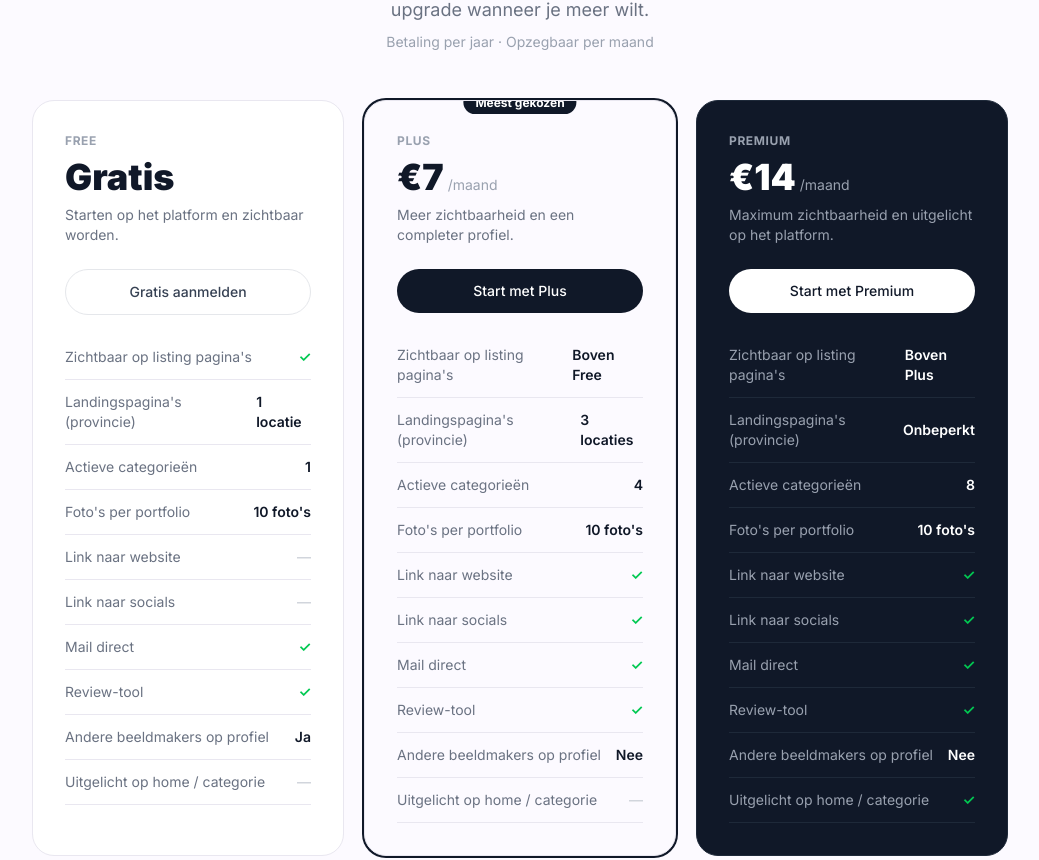
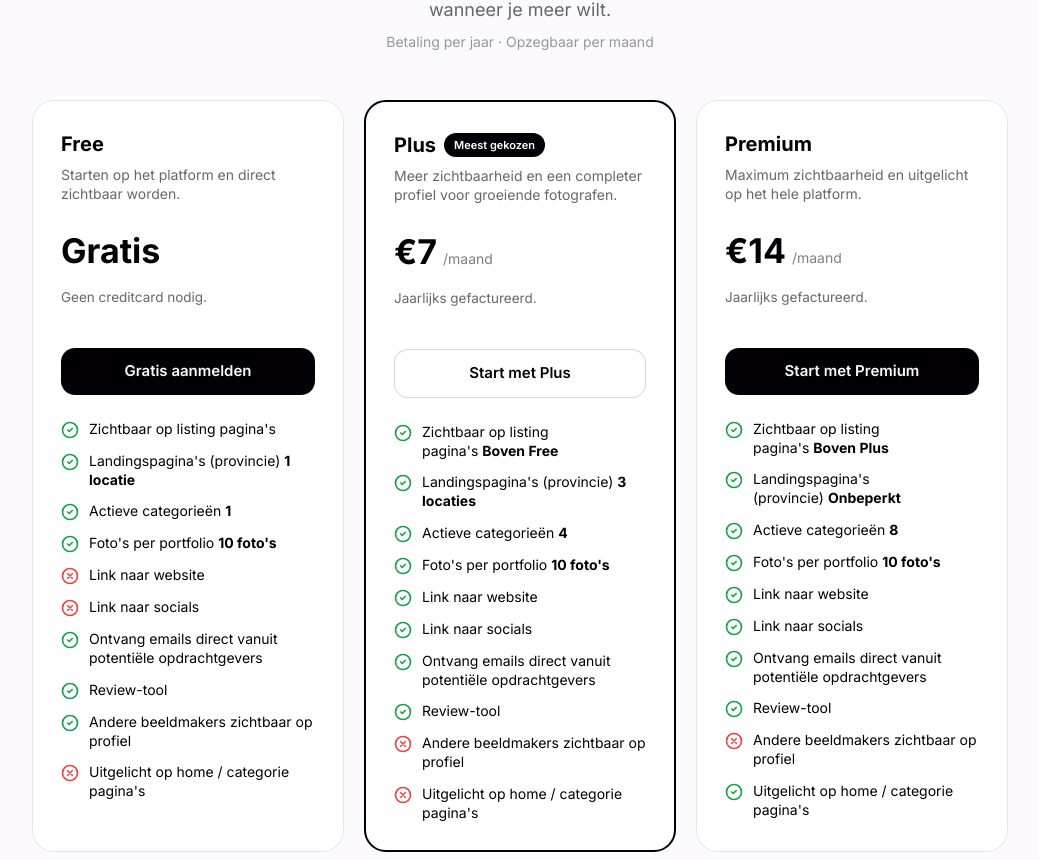
Before and after one commit to ruurd-coder/lenslab-nl, a Next.js app: page /memberships in a window 1280 px wide. Shown: the part 310-1170 px from the top of the page, without its empty margins (120-1159 px from the left). Built offline with nearby package versions, Linux system fonts and the light colour scheme; no server answers.

Commit message:
Redesign memberships page matching lenslab.design, red X icons, updated labels

```diff
--- a/app/memberships/page.tsx
+++ b/app/memberships/page.tsx
@@ -7,75 +7,102 @@ export const metadata = {
   description: "Kies het membership dat bij jou past als fotograaf of videograaf op LensLab.",
 };
 
-const TIERS = [
+type Feature = { label: string; included: boolean | string };
+
+const TIERS: {
+  name: string;
+  price: string;
+  period: string;
+  description: string;
+  featured: boolean;
+  cta: string;
+  ctaLink: string;
+  features: Feature[];
+}[] = [
   {
     name: "Free",
     price: "Gratis",
     period: "",
-    description: "Starten op het platform en zichtbaar worden.",
-    color: "bg-white",
-    highlight: false,
+    description: "Starten op het platform en direct zichtbaar worden.",
+    featured: false,
     cta: "Gratis aanmelden",
     ctaLink: "/login",
     features: [
-      { label: "Zichtbaar op listing pagina's", value: "✓" },
-      { label: "Landingspagina's (provincie)", value: "1 locatie" },
-      { label: "Actieve categorieën", value: "1" },
-      { label: "Foto's per portfolio", value: "10 foto's" },
-      { label: "Link naar website", value: "—" },
-      { label: "Link naar socials", value: "—" },
-      { label: "Mail direct", value: "✓" },
-      { label: "Review-tool", value: "✓" },
-      { label: "Andere beeldmakers op profiel", value: "Ja" },
-      { label: "Uitgelicht op home / categorie", value: "—" },
+      { label: "Zichtbaar op listing pagina's", included: true },
+      { label: "Landingspagina's (provincie)", included: "1 locatie" },
+      { label: "Actieve categorieën", included: "1" },
+      { label: "Foto's per portfolio", included: "10 foto's" },
+      { label: "Link naar website", included: false },
+      { label: "Link naar socials", included: false },
+      { label: "Ontvang emails direct vanuit potentiële opdrachtgevers", included: true },
+      { label: "Review-tool", included: true },
+      { label: "Andere beeldmakers zichtbaar op profiel", included: true },
+      { label: "Uitgelicht op home / categorie pagina's", included: false },
     ],
   },
   {
     name: "Plus",
     price: "€7",
     period: "/maand",
-    description: "Meer zichtbaarheid en een completer profiel.",
-    color: "bg-[#FCFAFF]",
-    highlight: true,
+    description: "Meer zichtbaarheid en een completer profiel voor groeiende fotografen.",
+    featured: true,
     cta: "Start met Plus",
     ctaLink: "mailto:hello@lenslab.nl?subject=Plus membership",
     features: [
-      { label: "Zichtbaar op listing pagina's", value: "Boven Free" },
-      { label: "Landingspagina's (provincie)", value: "3 locaties" },
-      { label: "Actieve categorieën", value: "4" },
-      { label: "Foto's per portfolio", value: "10 foto's" },
-      { label: "Link naar website", value: "✓" },
-      { label: "Link naar socials", value: "✓" },
-      { label: "Mail direct", value: "✓" },
-      { label: "Review-tool", value: "✓" },
-      { label: "Andere beeldmakers op profiel", value: "Nee" },
-      { label: "Uitgelicht op home / categorie", value: "—" },
+      { label: "Zichtbaar op listing pagina's", included: "Boven Free" },
+      { label: "Landingspagina's (provincie)", included: "3 locaties" },
+      { label: "Actieve categorieën", included: "4" },
+      { label: "Foto's per portfolio", included: "10 foto's" },
+      { label: "Link naar website", included: true },
+      { label: "Link naar socials", included: true },
+      { label: "Ontvang emails direct vanuit potentiële opdrachtgevers", included: true },
+      { label: "Review-tool", included: true },
+      { label: "Andere beeldmakers zichtbaar op profiel", included: false },
+      { label: "Uitgelicht op home / categorie pagina's", included: false },
     ],
   },
   {
     name: "Premium",
     price: "€14",
     period: "/maand",
-    description: "Maximum zichtbaarheid en uitgelicht op het platform.",
-    color: "bg-gray-900",
-    highlight: false,
-    dark: true,
+    description: "Maximum zichtbaarheid en uitgelicht op het hele platform.",
+    featured: false,
     cta: "Start met Premium",
     ctaLink: "mailto:hello@lenslab.nl?subject=Premium membership",
     features: [
-      { label: "Zichtbaar op listing pagina's", value: "Boven Plus" },
-      { label: "Landingspagina's (provincie)", value: "Onbeperkt" },
-      { label: "Actieve categorieën", value: "8" },
-      { label: "Foto's per portfolio", value: "10 foto's" },
-      { label: "Link naar website", value: "✓" },
-      { label: "Link naar socials", value: "✓" },
-      { label: "Mail direct", value: "✓" },
-      { label: "Review-tool", value: "✓" },
-      { label: "Andere beeldmakers op profiel", value: "Nee" },
-      { label: "Uitgelicht op home / categorie", value: "✓" },
+      { label: "Zichtbaar op listing pagina's", included: "Boven Plus" },
+      { label: "Landingspagina's (provincie)", included: "Onbeperkt" },
+      { label: "Actieve categorieën", included: "8" },
+      { label: "Foto's per portfolio", included: "10 foto's" },
+      { label: "Link naar website", included: true },
+      { label: "Link naar socials", included: true },
+      { label: "Ontvang emails direct vanuit potentiële opdrachtgevers", included: true },
+      { label: "Review-tool", included: true },
+      { label: "Andere beeldmakers zichtbaar op profiel", included: false },
+      { label: "Uitgelicht op home / categorie pagina's", included: true },
     ],
   },
 ];
+
+function CheckIcon() {
+  return (
+    <svg className="flex-shrink-0 mt-0.5" width="18" height="18" viewBox="0 0 24 24" fill="none"
+      stroke="#16A34A" strokeWidth="2.2" strokeLinecap="round" strokeLinejoin="round">
+      <path d="m9 12 2 2 4-4" />
+      <circle cx="12" cy="12" r="10" />
+    </svg>
+  );
+}
+
+function CrossIcon() {
+  return (
+    <svg className="flex-shrink-0 mt-0.5" width="18" height="18" viewBox="0 0 24 24" fill="none"
+      stroke="#ef4444" strokeWidth="2.2" strokeLinecap="round" strokeLinejoin="round">
+      <circle cx="12" cy="12" r="10" />
+      <path d="m15 9-6 6M9 9l6 6" />
+    </svg>
+  );
+}
 
 export default function MembershipsPage() {
   return (
@@ -83,15 +110,19 @@ export default function MembershipsPage() {
       <SiteNav />
 
       {/* Hero */}
-      <section className="max-w-4xl mx-auto px-6 pt-16 pb-12 text-center">
-        <p className="text-xs font-bold tracking-widest text-gray-400 uppercase mb-4">Beeldmakers</p>
-        <h1 className="text-5xl font-black text-gray-900 leading-tight tracking-tight mb-4">
+      <section className="max-w-2xl mx-auto px-6 pt-16 pb-12 text-center">
+        <p className="text-xs font-bold tracking-widest uppercase mb-4" style={{ color: "rgba(3,0,5,0.4)" }}>
+          Beeldmakers
+        </p>
+        <h1 className="text-5xl font-black leading-tight tracking-tight mb-4" style={{ color: "#030005" }}>
           Kies jouw membership
         </h1>
-        <p className="text-gray-500 text-lg max-w-xl mx-auto">
+        <p className="text-lg mb-2" style={{ color: "rgba(3,0,5,0.6)" }}>
           Zet jezelf op de kaart als fotograaf of videograaf. Begin gratis en upgrade wanneer je meer wilt.
         </p>
-        <p className="text-sm text-gray-400 mt-2">Betaling per jaar · Opzegbaar per maand</p>
+        <p className="text-sm" style={{ color: "rgba(3,0,5,0.4)" }}>
+          Betaling per jaar · Opzegbaar per maand
+        </p>
       </section>
 
       {/* Pricing cards */}
@@ -100,81 +131,82 @@ export default function MembershipsPage() {
           {TIERS.map((tier) => (
             <div
               key={tier.name}
-              className={`rounded-3xl border overflow-hidden relative ${
-                tier.dark
-                  ? "bg-gray-900 border-gray-800"
-                  : tier.highlight
-                  ? "bg-[#FCFAFF] border-[#E9E7F0] ring-2 ring-gray-900"
-                  : "bg-white border-[#E9E7F0]"
-              }`}
+              className="flex flex-col rounded-3xl p-6 md:p-7"
+              style={{
+                backgroundColor: "#FFFFFF",
+                border: tier.featured ? "2px solid #030005" : "1px solid rgba(3,0,5,0.10)",
+              }}
             >
-              {tier.highlight && (
-                <div className="absolute top-0 left-1/2 -translate-x-1/2 -translate-y-1/2">
-                  <span className="bg-gray-900 text-white text-xs font-bold px-3 py-1 rounded-full">
+              {/* Plan naam + badge */}
+              <div className="flex items-center gap-2 mb-1.5">
+                <span className="text-[20px] font-bold" style={{ color: "#030005" }}>{tier.name}</span>
+                {tier.featured && (
+                  <span
+                    className="rounded-full px-2.5 py-1 text-[11px] font-semibold text-white"
+                    style={{ backgroundColor: "#030005" }}
+                  >
                     Meest gekozen
-                  </span>
-                </div>
-              )}
-
-              <div className="p-8">
-                {/* Tier header */}
-                <p className={`text-xs font-bold uppercase tracking-wider mb-2 ${tier.dark ? "text-gray-400" : "text-gray-400"}`}>
-                  {tier.name}
-                </p>
-                <div className="flex items-baseline gap-1 mb-2">
-                  <span className={`text-4xl font-black ${tier.dark ? "text-white" : "text-gray-900"}`}>
-                    {tier.price}
-                  </span>
-                  {tier.period && (
-                    <span className={`text-sm ${tier.dark ? "text-gray-400" : "text-gray-400"}`}>
-                      {tier.period}
                   </span>
                 )}
               </div>
-                <p className={`text-sm mb-6 ${tier.dark ? "text-gray-400" : "text-gray-500"}`}>
+
+              {/* Beschrijving */}
+              <p className="text-[14px] leading-snug mb-5 min-h-[40px]" style={{ color: "rgba(3,0,5,0.6)" }}>
                 {tier.description}
               </p>
 
+              {/* Prijs */}
+              <div className="flex items-baseline gap-1.5 mb-1">
+                <span className="text-[34px] font-bold" style={{ color: "#030005" }}>{tier.price}</span>
+                {tier.period && (
+                  <span className="text-[14px]" style={{ color: "rgba(3,0,5,0.5)" }}>{tier.period}</span>
+                )}
+              </div>
+
+              {/* Facturering */}
+              <p className="text-[13.5px] leading-snug mt-2 mb-5 min-h-[40px]" style={{ color: "rgba(3,0,5,0.6)" }}>
+                {tier.price === "Gratis" ? "Geen creditcard nodig." : "Jaarlijks gefactureerd."}
+              </p>
+
+              {/* CTA */}
               <Link
                 href={tier.ctaLink}
-                  className={`block w-full text-center py-3 rounded-full text-sm font-medium transition-colors mb-8 ${
-                    tier.dark
-                      ? "bg-white text-gray-900 hover:bg-gray-100"
-                      : tier.highlight
-                      ? "bg-gray-900 text-white hover:bg-gray-700"
-                      : "border border-gray-200 text-gray-700 hover:border-gray-400"
-                  }`}
+                className="rounded-xl py-3 text-center text-[15px] font-semibold transition-opacity hover:opacity-90"
+                style={tier.featured
+                  ? { backgroundColor: "#FFFFFF", color: "#030005", border: "1px solid rgba(3,0,5,0.15)" }
+                  : { backgroundColor: "#030005", color: "#FCFAFF" }
+                }
               >
                 {tier.cta}
               </Link>
 
               {/* Features */}
-                <div className="space-y-3">
-                  {tier.features.map((f) => (
-                    <div key={f.label} className={`flex items-center justify-between text-sm border-b pb-3 ${
-                      tier.dark ? "border-gray-800" : "border-[#E9E7F0]"
-                    }`}>
-                      <span className={tier.dark ? "text-gray-400" : "text-gray-500"}>{f.label}</span>
-                      <span className={`font-semibold ${
-                        f.value === "—"
-                          ? tier.dark ? "text-gray-600" : "text-gray-300"
-                          : f.value === "✓"
-                          ? "text-green-500"
-                          : tier.dark ? "text-white" : "text-gray-900"
-                      }`}>
-                        {f.value}
+              <ul className="flex flex-col gap-3 mt-6">
+                {tier.features.map((f, i) => (
+                  <li key={i} className="flex items-start gap-2.5">
+                    {f.included === false ? (
+                      <CrossIcon />
+                    ) : (
+                      <CheckIcon />
+                    )}
+                    <span className="text-[14px] leading-snug" style={{ color: "#030005" }}>
+                      {f.label}
+                      {typeof f.included === "string" && (
+                        <strong className="ml-1">{f.included}</strong>
+                      )}
                     </span>
-                    </div>
+                  </li>
                 ))}
-                </div>
-              </div>
+              </ul>
             </div>
           ))}
         </div>
 
         {/* FAQ */}
         <div className="mt-16 max-w-2xl mx-auto">
-          <h2 className="text-2xl font-black text-gray-900 text-center mb-8">Veelgestelde vragen</h2>
+          <h2 className="text-2xl font-black text-center mb-8" style={{ color: "#030005" }}>
+            Veelgestelde vragen
+          </h2>
           <div className="space-y-4">
             {[
               { q: "Kan ik op elk moment opzeggen?", a: "Ja, je kunt maandelijks opzeggen. De betaling vindt jaarlijks plaats maar je kunt tussentijds stoppen." },
@@ -182,9 +214,9 @@ export default function MembershipsPage() {
               { q: "Wat is het verschil tussen locaties?", a: "Met meer locaties ben je zichtbaar op meer stad- en provinciepagina's. Free = 1 provincie, Plus = 3, Premium = alle provincies." },
               { q: "Kan ik eerst gratis proberen?", a: "Ja! Begin gratis en upgrade wanneer je meer zichtbaarheid wilt. Er is geen tijdslimiet op het gratis account." },
             ].map((faq, i) => (
-              <div key={i} className="bg-[#E9E7F0] rounded-2xl p-5">
-                <p className="font-semibold text-gray-900 mb-2">{faq.q}</p>
-                <p className="text-sm text-gray-500 leading-relaxed">{faq.a}</p>
+              <div key={i} className="rounded-2xl p-5" style={{ backgroundColor: "#E9E7F0" }}>
+                <p className="font-semibold mb-2" style={{ color: "#030005" }}>{faq.q}</p>
+                <p className="text-sm leading-relaxed" style={{ color: "rgba(3,0,5,0.6)" }}>{faq.a}</p>
               </div>
             ))}
           </div>
```
Lines whose indentation alone changed are shown as unchanged.
